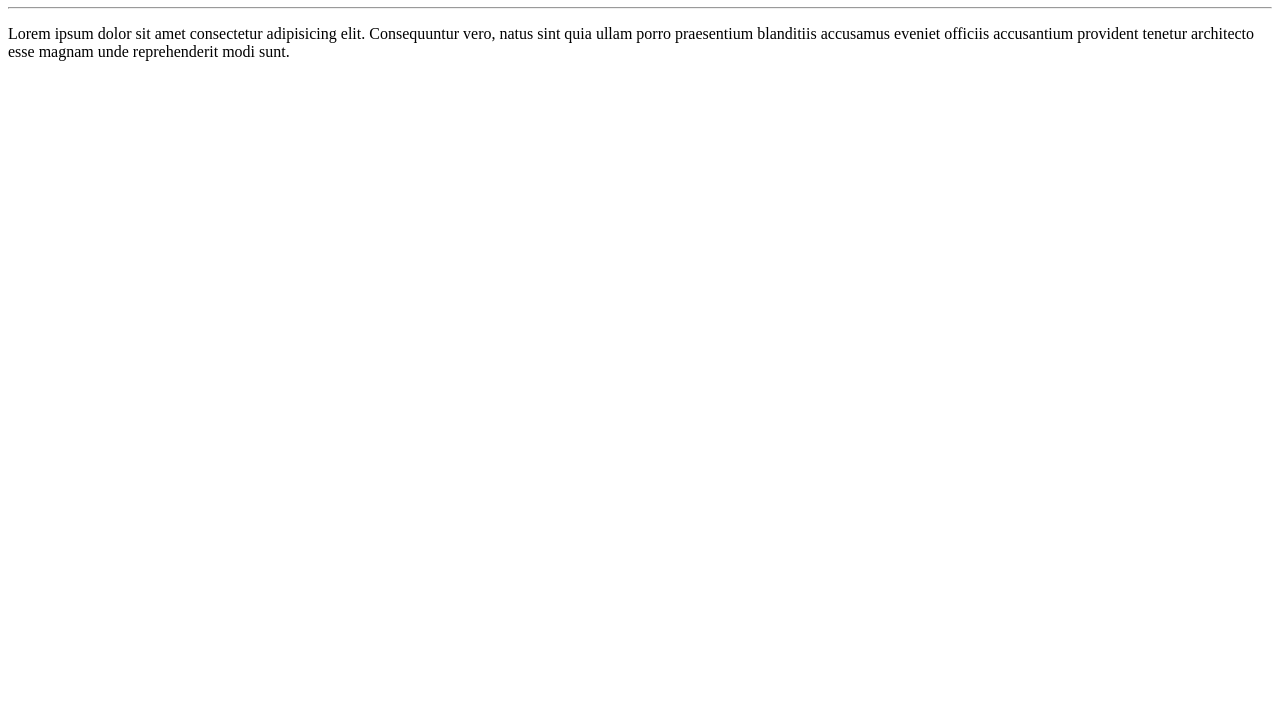
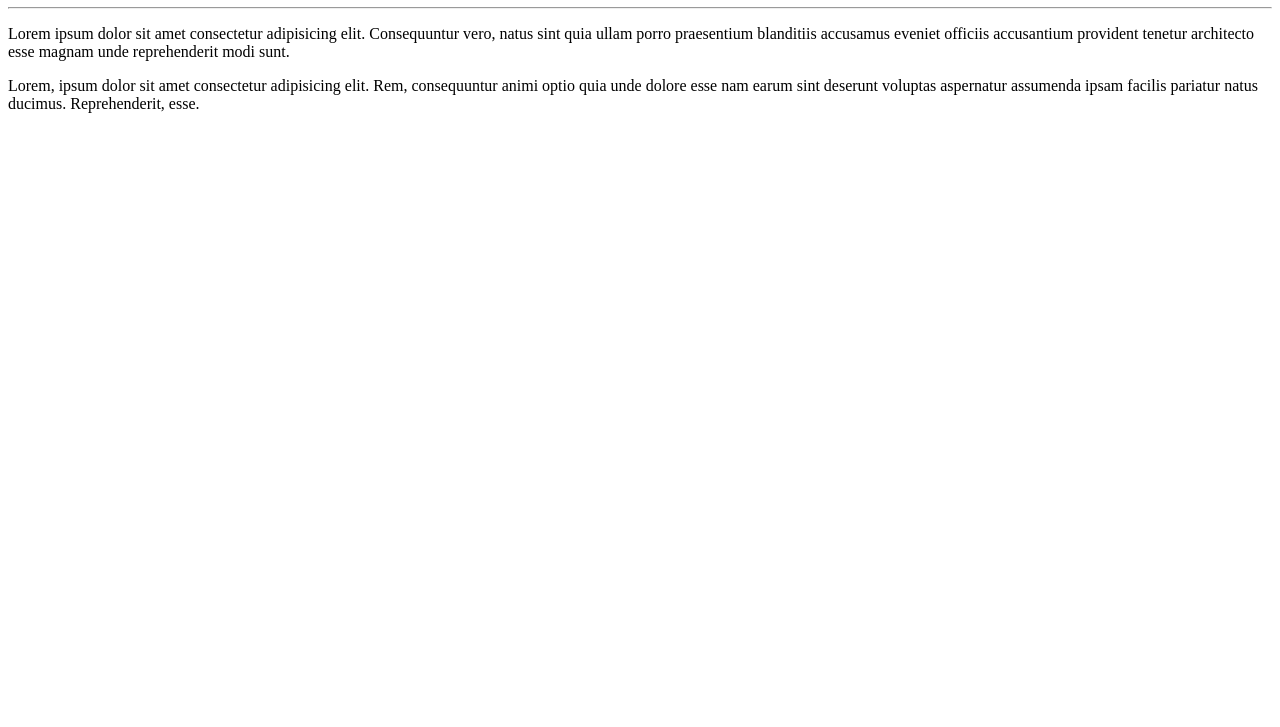
Before and after one commit to Brenda-Freitas/Ola-Mundo, a plain HTML site: page site-exemplo/index.html in a window 1280 px wide. Shown: the part 73-800 px from the top of the page. Drawn offline with Linux system fonts and the light colour scheme.

Commit message:
adicionei novo paragrafo

```diff
--- a/site-exemplo/index.html
+++ b/site-exemplo/index.html
@@ -9,6 +9,7 @@
     <h1>Olá. Mundo</h1>
     <hr>
     <p>Lorem ipsum dolor sit amet consectetur adipisicing elit. Consequuntur vero, natus sint quia ullam porro praesentium blanditiis accusamus eveniet officiis accusantium provident tenetur architecto esse magnam unde reprehenderit modi sunt.</p>
+    <p>Lorem, ipsum dolor sit amet consectetur adipisicing elit. Rem, consequuntur animi optio quia unde dolore esse nam earum sint deserunt voluptas aspernatur assumenda ipsam facilis pariatur natus ducimus. Reprehenderit, esse.</p>
 
 </body>
 </html>
```
